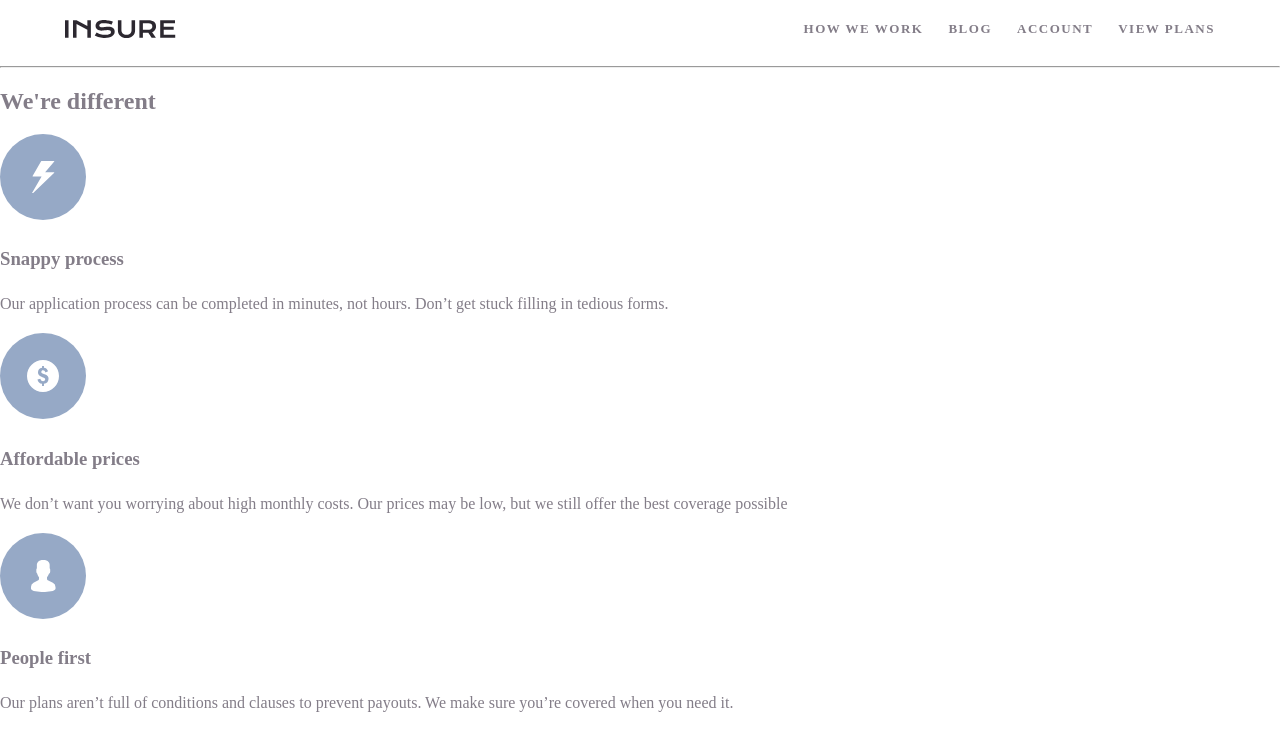
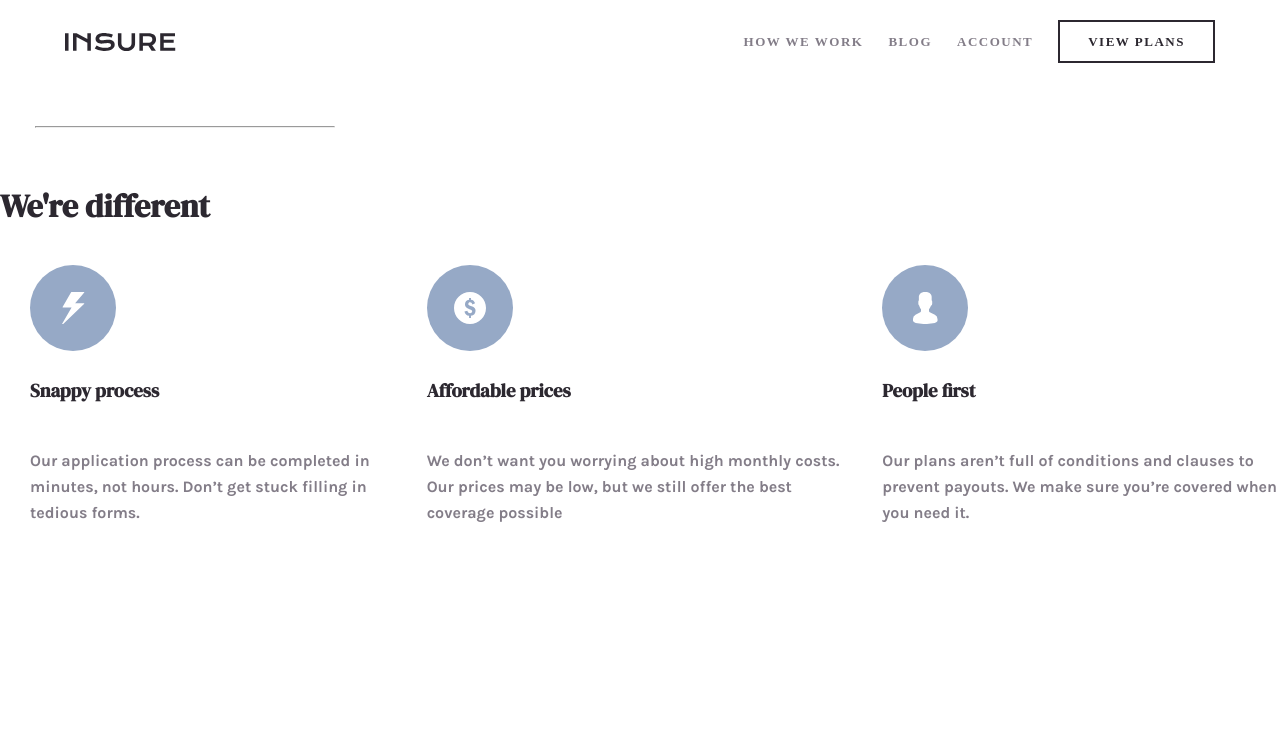
Before and after one commit to OzodaKhamdamova/first, a plain HTML site: page index.html in a window 1280 px wide. Drawn offline with Linux system fonts and the light colour scheme.

Commit message:
final changes

```diff
--- a/index.html
+++ b/index.html
@@ -21,7 +21,7 @@
                    <li class="sitenav-item"><a class="sitenav-link" href="blank.html">How we work</a></li>
                    <li class="sitenav-item"><a class="sitenav-link" href="blank.html">Blog</a></li>
                    <li class="sitenav-item"><a class="sitenav-link" href="blank.html">Account</a></li>
-                   <li class="sitenav-item"><a class="sitenav-link sitenav-item-bordered" href="blank.html" >View plans</a></li>
+                   <li class="sitenav-item"><a class="sitenav-link sitenav-item-bordered" href="#" >View plans</a></li>
                </ul>
 
            </div>
@@ -33,23 +33,21 @@
         <hr>
     </div>
 
-    <h2 class="title" >We're different</h2>
+    <h1 class="title" >We're different</h1>
     <div class="content">
-
-
-        <div class="first">
+       <div class="child">
         <img src="image/icon-snappy-process.svg" alt="">
-        <h3 class="tit">Snappy process</h3>
+        <h3 class="title">Snappy process</h3>
         <p>Our application process can be completed in minutes, not hours. Don’t get stuck filling in tedious forms.</p>
         </div>
-        <div class="second">
+        <div class="child">
             <img src="image/icon-affordable-prices.svg" alt="">
-            <h3 class="tit">Affordable prices</h3>
+            <h3 class="title">Affordable prices</h3>
             <p>We don’t want you worrying about high monthly costs. Our prices may be low, but we still offer the best coverage possible</p>
         </div>
-        <div class="third">
+        <div class="child">
             <img src="image/icon-people-first.svg" alt="">
-            <h3 class="tit">People first</h3>
+            <h3 class="title">People first</h3>
             <p>Our plans aren’t full of conditions and clauses to prevent payouts. We make sure you’re covered when you need it.</p>
         </div>
 
--- a/style.css
+++ b/style.css
@@ -50,6 +50,7 @@ img {
     padding: 0;
     margin: 0;
     list-style: none;
+    font-family: 'Karla' 'Arial' sans-serif;
     font-size: 13px;
     line-height: 15.2px;
     text-transform: uppercase;
@@ -63,21 +64,39 @@ img {
 .sitenav-link{
     text-decoration: none;
     color: #837d88;
+    transition: background-color 0.5s ease, color 0.3s ease;
 }
 .sitenav-link:hover{
     color: #2c2830;
 
 }
 
-
-
-.sitenav-item-bordered .sitenav-link{
+.sitenav-item-bordered{
     display: block;
     padding: 12px 28px;
     border: 2px solid #2c2830;
     color:#2c2830 ;
 }
-.sitenav-item-bordered .sitenav-link:hover{
+.sitenav-item-bordered:hover{
     background-color: white;
     color: #2c2830;
 }
+.line{
+    width: 300px;
+
+    padding: 35px;
+}
+.title{
+    color: #2c2830;
+    padding-bottom: 25px;
+    font-family: 'DM Serif Display';
+
+}
+.content{
+    display: flex;
+}
+
+.child{
+    padding-left: 30px;
+    font-family: 'Karla';
+}
```
